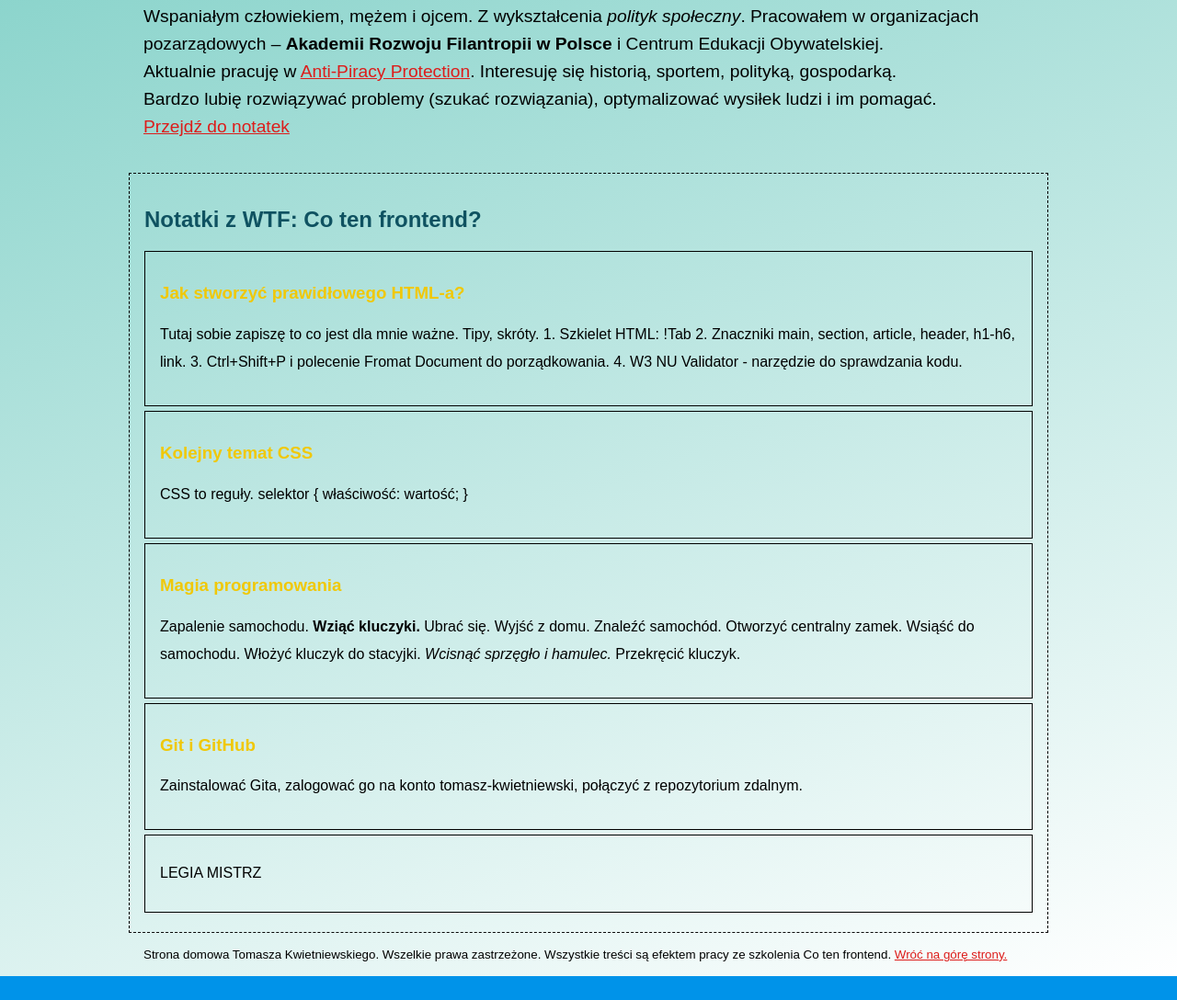
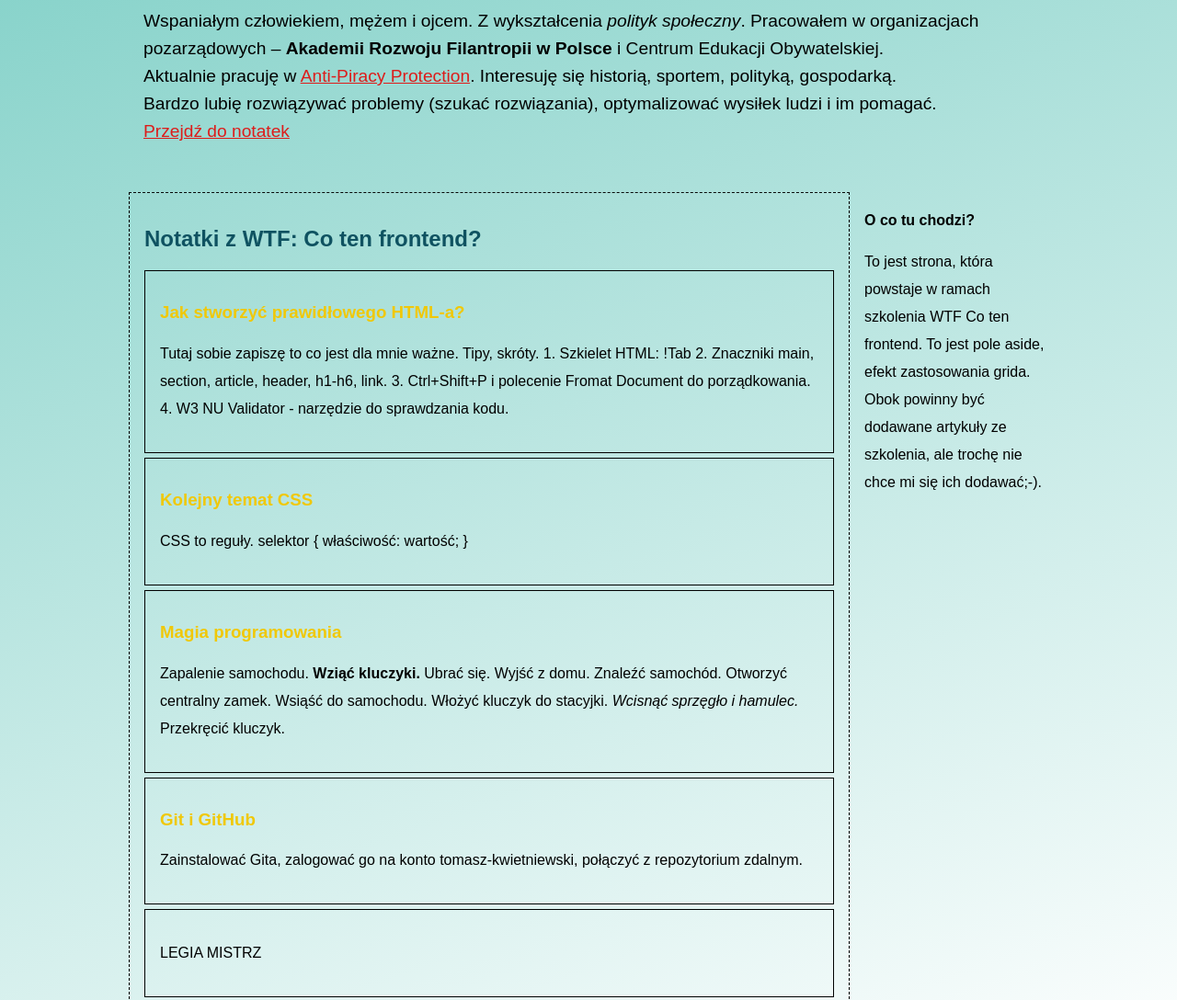
Before and after one commit to tomasz-kwietniewski/homepage, a plain HTML site: page index.html in a window 1280 px wide. Shown: the part 956-2044 px from the top of the page at 92% size. Before the commit the page ends 2018 px from the top, so only its background shows below. Drawn offline with Linux system fonts and the light colour scheme.

Commit message:
added display: grid and aside to main

```diff
--- a/index.html
+++ b/index.html
@@ -30,11 +30,10 @@
         <h1 class="main__title main__title--js">
           Tomasz Kwietniewski – Strona domowa
         </h1>
-      </header>
 
         <section class="introduction">
           <h2 class="introduction__title">Kim jestem?</h2>
-        <img
+          <img class="introduction__picture"
             srcset="Tomek_K_mini-400px.jpg 400w, Tomek_K_mini-800px.jpg 800w"
             sizes="(max-width: 800px) 400px,
           800px"
@@ -48,13 +47,14 @@
             <b>Akademii Rozwoju Filantropii w Polsce</b> i Centrum Edukacji
             Obywatelskiej. <br />
             Aktualnie pracuję w
-          <a href="https://antypirat.pl/">Anti-Piracy Protection</a>. Interesuję
-          się historią, sportem, polityką, gospodarką.<br />
-          Bardzo lubię rozwiązywać problemy (szukać rozwiązania), optymalizować
-          wysiłek ludzi i im pomagać. <br />
+            <a href="https://antypirat.pl/">Anti-Piracy Protection</a>.
+            Interesuję się historią, sportem, polityką, gospodarką.<br />
+            Bardzo lubię rozwiązywać problemy (szukać rozwiązania),
+            optymalizować wysiłek ludzi i im pomagać. <br />
             <a href="#notatki">Przejdź do notatek</a>
           </p>
         </section>
+      </header>
 
       <section class="notes">
         <h2 class="notes__header">Notatki z WTF: Co ten frontend?</h2>
@@ -102,13 +102,23 @@
           </p>
         </article>
       </section>
-    </main>
+
+      <aside class="aside">
+        <h4>O co tu chodzi?</h4>
+        <p>
+          To jest strona, która powstaje w ramach szkolenia WTF Co ten frontend.
+          To jest pole aside, efekt zastosowania grida. Obok powinny być
+          dodawane artykuły ze szkolenia, ale trochę nie chce mi się ich
+          dodawać;-).
+        </p>
+      </aside>
 
       <footer class="footer">
         Strona domowa Tomasza Kwietniewskiego. Wszelkie prawa zastrzeżone.
         Wszystkie treści są efektem pracy ze szkolenia Co ten frontend.
         <a href="#top">Wróć na górę strony.</a>
       </footer>
+    </main>
 
     <script src="main.js"></script>
   </body>
--- a/style.css
+++ b/style.css
@@ -23,6 +23,15 @@ body {
   font-family: Arial, Helvetica, sans-serif;
 }
 
+p {
+  line-height: 30px;
+}
+
+.aside {
+  grid-area: aside;
+
+}
+
 .navigation {
   background-color: burlywood;
   padding: 16px;
@@ -41,12 +50,17 @@ body {
 .main {
   max-width: 1000px;
   margin: 0 auto;
+  display: grid;
+  grid-template-areas: "main__header main__header"
+  "notes aside"
+  "footer footer";
+  grid-template-columns: 1fr 200px;
+  column-gap: 16px;
+  row-gap: 16px;
 }
 
 .main__header {
-}
-
-.main__picture {
+  grid-area: main__header;
 }
 
 .main__title {
@@ -56,7 +70,8 @@ body {
 
 .introduction {
   padding: 16px;
-}
+  grid-area: introduction;
+  }
 
 .introduction__picture {
 }
@@ -74,6 +89,7 @@ body {
   border-style: dashed;
   border-width: 1px;
   padding: 16px;
+  grid-area: notes;
 }
 
 .notes__header {
@@ -100,4 +116,5 @@ body {
   margin: 0 auto;
   font-size: smaller;
   padding: 16px;
+  grid-area: footer;
 }
```
Lines whose indentation alone changed are shown as unchanged.
